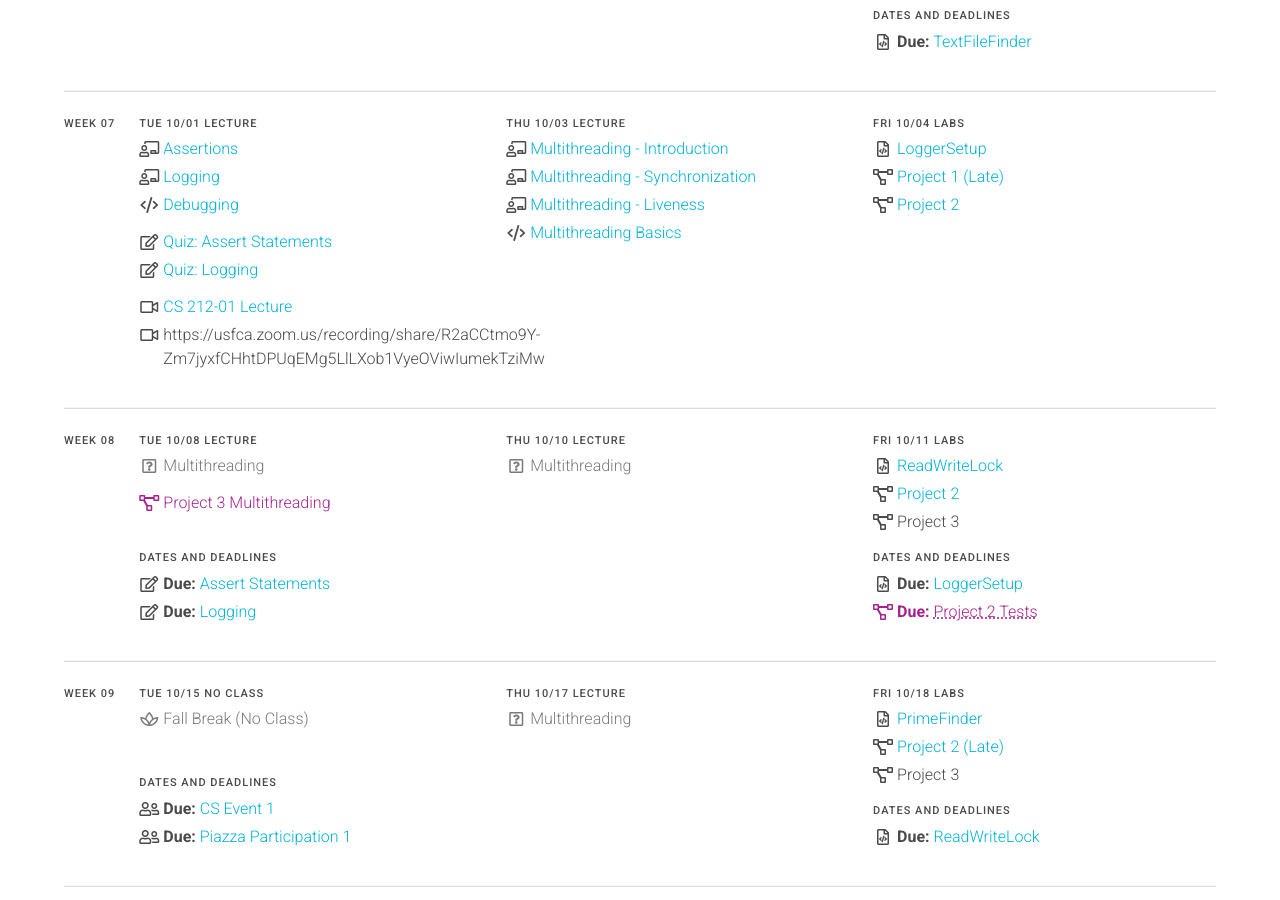
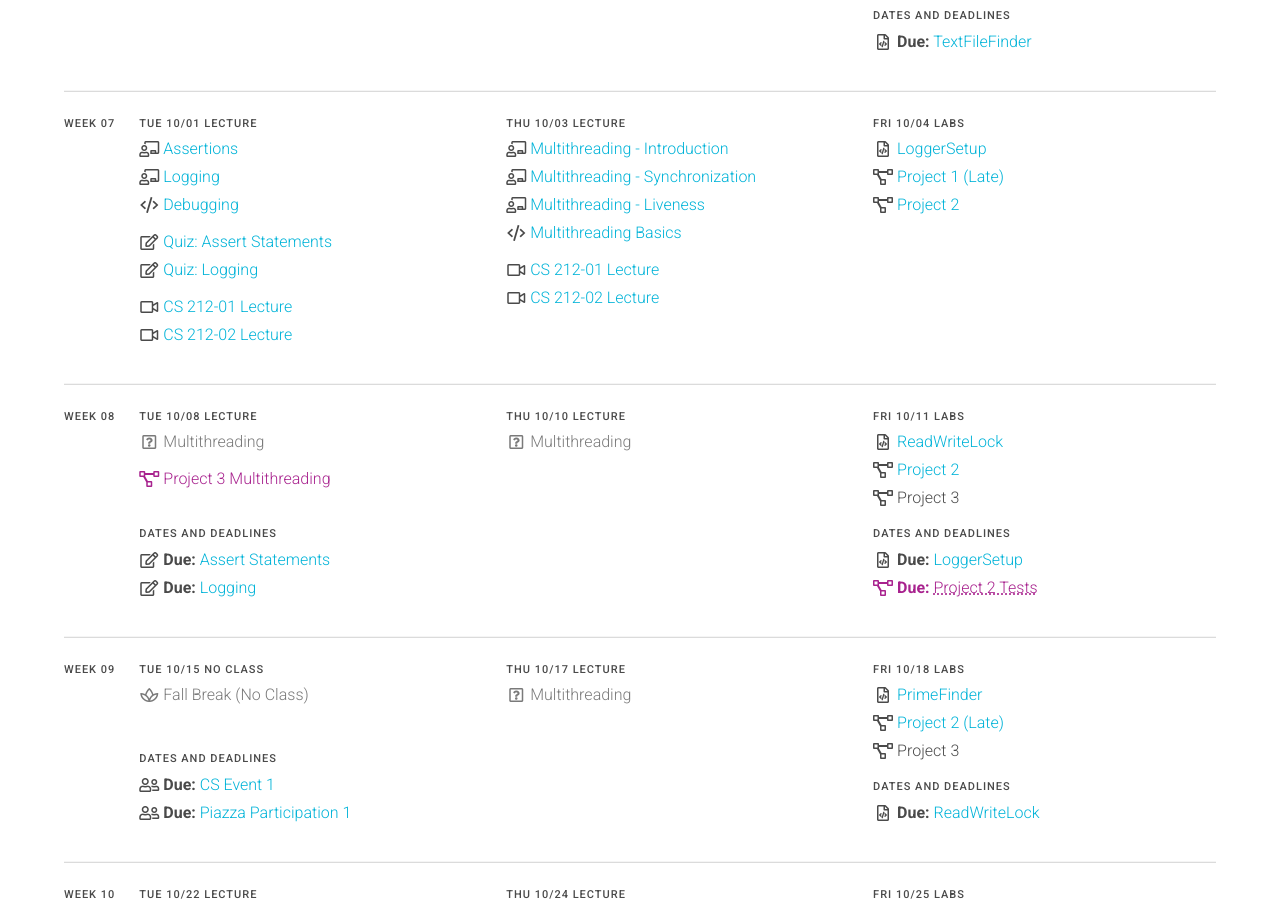
Before and after one commit to usf-cs212-spring2020/usf-cs212-spring2020.github.io, a Jekyll site: the page built from schedule.md, in a window 1280 px wide and 900 px high, scrolled down 2320 px. Built offline with Jekyll 4.4.1, drawn with Linux system fonts in a browser that asks for light colours.

Commit message:
Adding recordings.

```diff
--- a/_data/schedule.yml
+++ b/_data/schedule.yml
@@ -685,7 +685,8 @@
           link: 'https://usfca.zoom.us/recording/share/AuN7oRhCIc6M2C6JTUQkKZ-XZxsgyGpnTYTsfDgVXiuwIumekTziMw'
           bump: true
         - icon: *icon_video
-          text: 'https://usfca.zoom.us/recording/share/R2aCCtmo9Y-Zm7jyxfCHhtDPUqEMg5LlLXob1VyeOViwIumekTziMw'
+          text: 'CS 212-02 Lecture'
+          link: 'https://usfca.zoom.us/recording/share/R2aCCtmo9Y-Zm7jyxfCHhtDPUqEMg5LlLXob1VyeOViwIumekTziMw'
 
     - label: 'Lecture'
       start: 2019-10-03
@@ -706,6 +707,14 @@
         - icon: *icon_code
           text: 'Multithreading Basics'
           link: 'https://github.com/usf-cs212-fall2019/lectures/tree/master/Multithreading%20Basics'
+
+        - icon: *icon_video
+          text: 'CS 212-01 Lecture'
+          link: 'https://usfca.zoom.us/recording/share/Ft33qt6yWnRZ-eigjDGcayrRk3dhaF87H94gGcj7d3OwIumekTziMw'
+          bump: true
+        - icon: *icon_video
+          text: 'CS 212-02 Lecture'
+          link: 'https://usfca.zoom.us/recording/share/ZzsgsZhZpq4mYzPYhvTGKBGzhvorcBumZJYtud6x4lywIumekTziMw'
 
     - label: 'Labs'
       start: 2019-10-04
```
